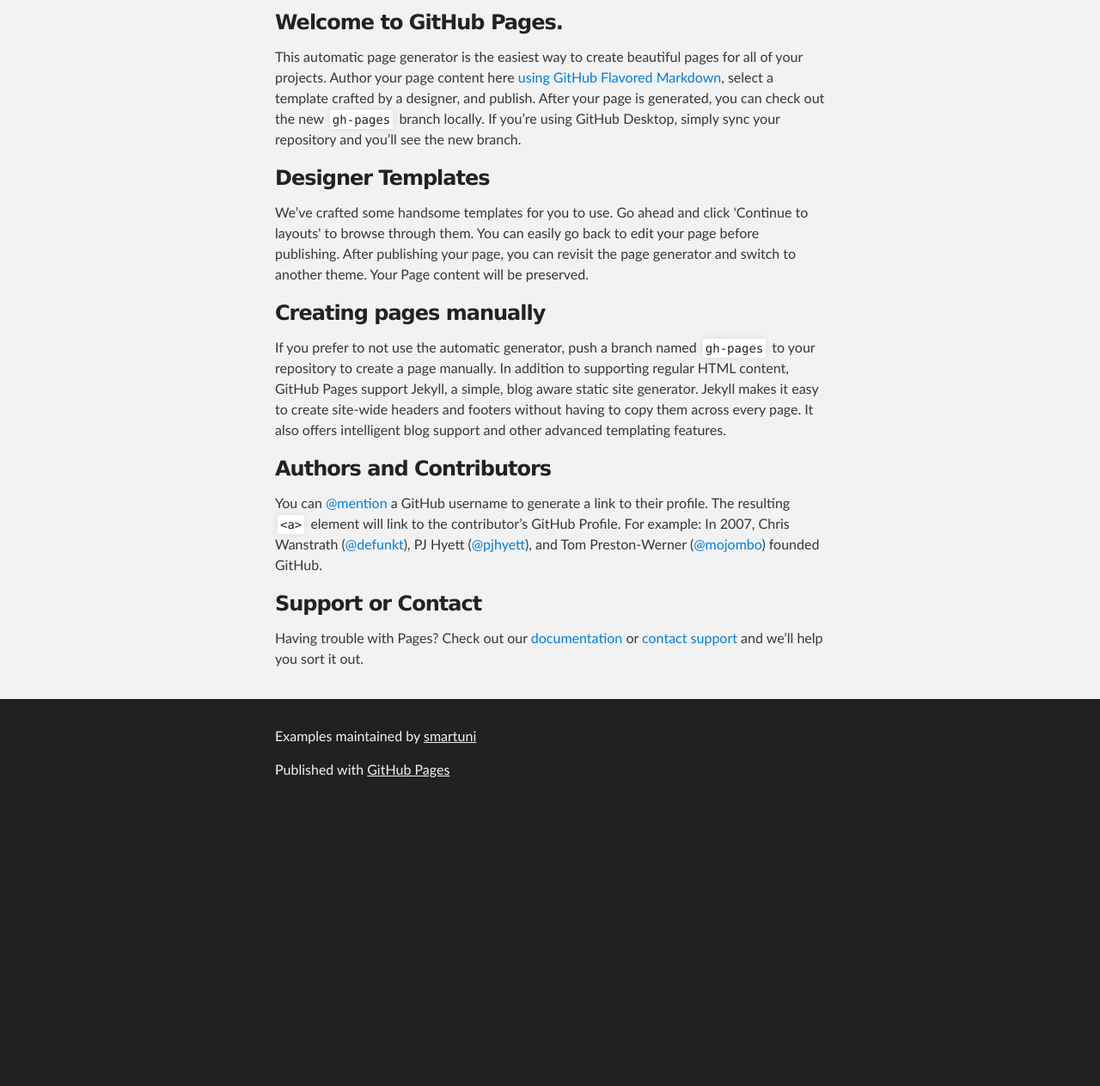
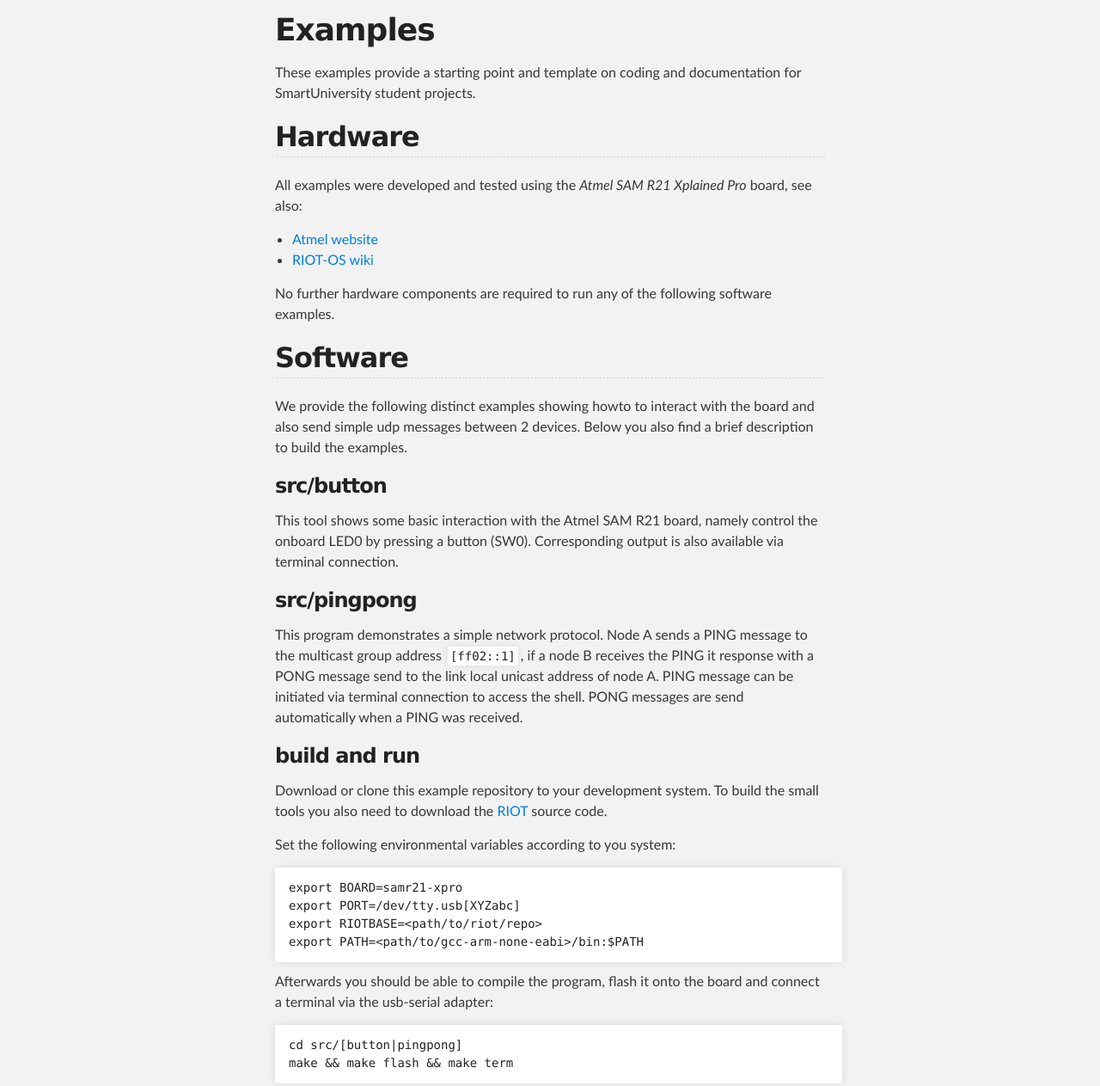
Before and after one commit to smartuni/examples, a plain HTML site: page index.html in a window 1280 px wide. Shown: the part 252-1515 px from the top of the page at 86% size. Before the commit the page ends 1194 px from the top, so only its background shows below. Drawn offline with Linux system fonts and the light colour scheme.

```diff
--- a/index.html
+++ b/index.html
@@ -31,30 +31,70 @@
     <!-- MAIN CONTENT -->
     <div id="main_content_wrap" class="outer">
       <section id="main_content" class="inner">
-        <h3>
-<a id="welcome-to-github-pages" class="anchor" href="#welcome-to-github-pages" aria-hidden="true"><span class="octicon octicon-link"></span></a>Welcome to GitHub Pages.</h3>
+        <h1>
+<a id="examples" class="anchor" href="#examples" aria-hidden="true"><span class="octicon octicon-link"></span></a>Examples</h1>
 
-<p>This automatic page generator is the easiest way to create beautiful pages for all of your projects. Author your page content here <a href="https://guides.github.com/features/mastering-markdown/">using GitHub Flavored Markdown</a>, select a template crafted by a designer, and publish. After your page is generated, you can check out the new <code>gh-pages</code> branch locally. If you’re using GitHub Desktop, simply sync your repository and you’ll see the new branch.</p>
+<p>These examples provide a starting point and template on coding and documentation
+for SmartUniversity student projects.</p>
+
+<h2>
+<a id="hardware" class="anchor" href="#hardware" aria-hidden="true"><span class="octicon octicon-link"></span></a>Hardware</h2>
+
+<p>All examples were developed and tested using the <em>Atmel SAM R21 Xplained Pro</em>
+board, see also:</p>
+
+<ul>
+<li><a href="http://www.atmel.com/tools/ATSAMR21-XPRO.aspx">Atmel website</a></li>
+<li><a href="https://github.com/RIOT-OS/RIOT/wiki/Board%3A-Samr21-xpro">RIOT-OS wiki</a></li>
+</ul>
+
+<p>No further hardware components are required to run any of the following software
+examples.</p>
+
+<h2>
+<a id="software" class="anchor" href="#software" aria-hidden="true"><span class="octicon octicon-link"></span></a>Software</h2>
+
+<p>We provide the following distinct examples showing howto to interact with the
+board and also send simple udp messages between 2 devices. Below you also find
+a brief description to build the examples.</p>
 
 <h3>
-<a id="designer-templates" class="anchor" href="#designer-templates" aria-hidden="true"><span class="octicon octicon-link"></span></a>Designer Templates</h3>
+<a id="srcbutton" class="anchor" href="#srcbutton" aria-hidden="true"><span class="octicon octicon-link"></span></a>src/button</h3>
 
-<p>We’ve crafted some handsome templates for you to use. Go ahead and click 'Continue to layouts' to browse through them. You can easily go back to edit your page before publishing. After publishing your page, you can revisit the page generator and switch to another theme. Your Page content will be preserved.</p>
+<p>This tool shows some basic interaction with the Atmel SAM R21 board, namely
+control the onboard LED0 by pressing a button (SW0). Corresponding output
+is also available via terminal connection.</p>
 
 <h3>
-<a id="creating-pages-manually" class="anchor" href="#creating-pages-manually" aria-hidden="true"><span class="octicon octicon-link"></span></a>Creating pages manually</h3>
+<a id="srcpingpong" class="anchor" href="#srcpingpong" aria-hidden="true"><span class="octicon octicon-link"></span></a>src/pingpong</h3>
 
-<p>If you prefer to not use the automatic generator, push a branch named <code>gh-pages</code> to your repository to create a page manually. In addition to supporting regular HTML content, GitHub Pages support Jekyll, a simple, blog aware static site generator. Jekyll makes it easy to create site-wide headers and footers without having to copy them across every page. It also offers intelligent blog support and other advanced templating features.</p>
+<p>This program demonstrates a simple network protocol. Node A sends a PING message
+to the multicast group address <code>[ff02::1]</code>, if a node B receives the PING it
+response with a PONG message send to the link local unicast address of node A.
+PING message can be initiated via terminal connection to access the shell. PONG
+messages are send automatically when a PING was received.</p>
 
 <h3>
-<a id="authors-and-contributors" class="anchor" href="#authors-and-contributors" aria-hidden="true"><span class="octicon octicon-link"></span></a>Authors and Contributors</h3>
+<a id="build-and-run" class="anchor" href="#build-and-run" aria-hidden="true"><span class="octicon octicon-link"></span></a>build and run</h3>
 
-<p>You can <a href="https://github.com/blog/821" class="user-mention">@mention</a> a GitHub username to generate a link to their profile. The resulting <code>&lt;a&gt;</code> element will link to the contributor’s GitHub Profile. For example: In 2007, Chris Wanstrath (<a href="https://github.com/defunkt" class="user-mention">@defunkt</a>), PJ Hyett (<a href="https://github.com/pjhyett" class="user-mention">@pjhyett</a>), and Tom Preston-Werner (<a href="https://github.com/mojombo" class="user-mention">@mojombo</a>) founded GitHub.</p>
+<p>Download or clone this example repository to your development system. To build
+the small tools you also need to download the
+<a href="https://github.com/riot-os/riot">RIOT</a> source code.</p>
 
-<h3>
-<a id="support-or-contact" class="anchor" href="#support-or-contact" aria-hidden="true"><span class="octicon octicon-link"></span></a>Support or Contact</h3>
+<p>Set the following environmental variables according to you system:</p>
 
-<p>Having trouble with Pages? Check out our <a href="https://help.github.com/pages">documentation</a> or <a href="https://github.com/contact">contact support</a> and we’ll help you sort it out.</p>
+<pre><code>export BOARD=samr21-xpro
+export PORT=/dev/tty.usb[XYZabc]
+export RIOTBASE=&lt;path/to/riot/repo&gt;
+export PATH=&lt;path/to/gcc-arm-none-eabi&gt;/bin:$PATH
+</code></pre>
+
+<p>Afterwards you should be able to compile the program, flash it onto the board
+and connect a terminal via the usb-serial adapter:</p>
+
+<pre><code>cd src/[button|pingpong]
+make &amp;&amp; make flash &amp;&amp; make term
+</code></pre>
       </section>
     </div>
 
```
Also changed, not shown: params.json (+1 -1 lines).
